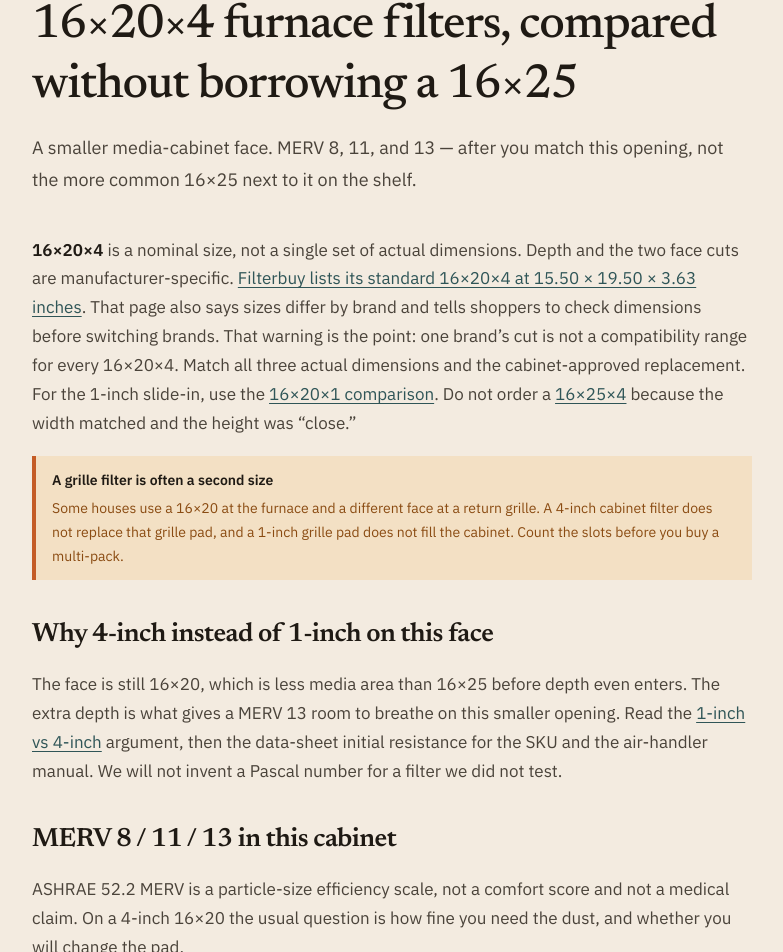
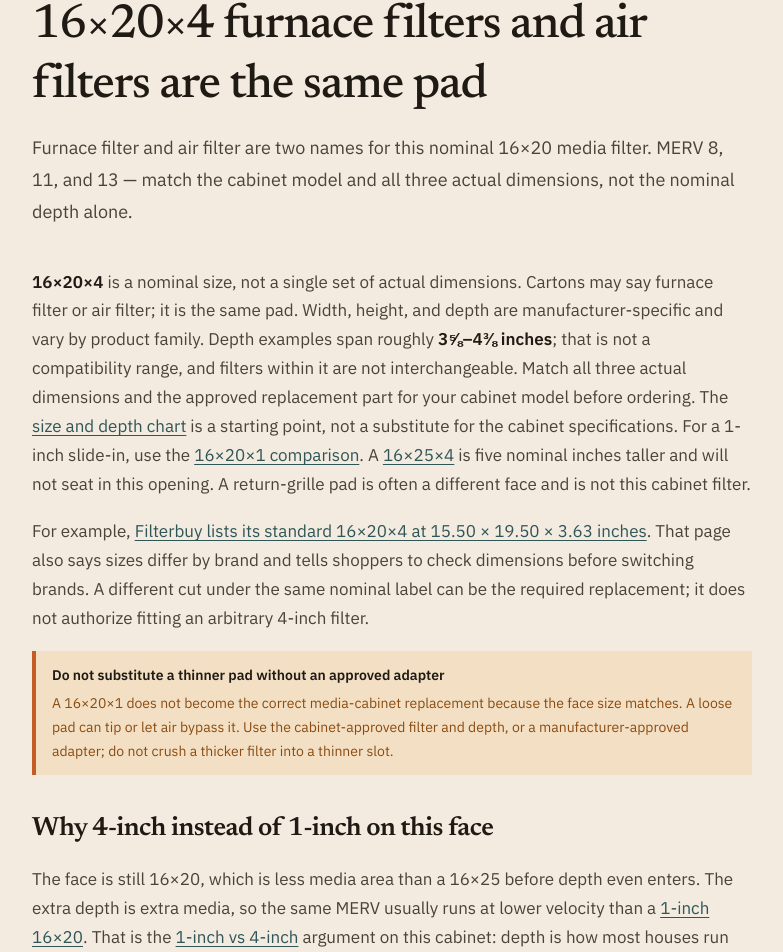
Before and after one commit to laqaer/filter-fit, a Next.js app: page /16x20x4-furnace-filters in a window 1280 px wide. Shown: the part 154-1106 px from the top of the page, without its empty margins (248-1031 px from the left). Built offline with nearby package versions, Linux system fonts and the light colour scheme.

Commit message:
feat(content): align 16x20x4 furnace and air filter guide (FF-CONTENT-010)
Treat furnace filter and air filter as the same 16×20×4 pad, and state depth examples only so the page does not publish a face-and-depth buy target.

Co-authored-by: laqaer <laqaer@users.noreply.github.com>

```diff
--- a/app/16x20x4-furnace-filters/page.tsx
+++ b/app/16x20x4-furnace-filters/page.tsx
@@ -10,9 +10,9 @@ import { openGraphImage } from "@/lib/metadata";
 import { articleJsonLd } from "@/lib/schema";
 import { site } from "@/lib/site";
 
-const title = "16×20×4 furnace filters: MERV 8 vs 11 vs 13";
+const title = "16×20×4 furnace filters and air filters: MERV 8 vs 11 vs 13";
 const description =
-  "Compare 16x20x4 furnace filters at MERV 8, 11, and 13. Actual size varies by brand. Brand classes, no fake scores.";
+  "16x20x4 furnace filters and air filters are the same pad. MERV 8, 11, and 13 in a media cabinet — actual size, 4-inch vs 1-inch, and brand classes, no fake scores.";
 
 export const metadata: Metadata = {
   title,
@@ -34,43 +34,57 @@ export default function Size16x20x4Page() {
       />
       <GuideHero
         kicker="Media cabinet"
-        title="16×20×4 furnace filters, compared without borrowing a 16×25"
-        dek="A smaller media-cabinet face. MERV 8, 11, and 13 — after you match this opening, not the more common 16×25 next to it on the shelf."
+        title="16×20×4 furnace filters and air filters are the same pad"
+        dek="Furnace filter and air filter are two names for this nominal 16×20 media filter. MERV 8, 11, and 13 — match the cabinet model and all three actual dimensions, not the nominal depth alone."
       />
 
       <div className="prose-fit mt-10">
         <p>
-          <strong>16×20×4</strong> is a nominal size, not a single set of actual dimensions. Depth
-          and the two face cuts are manufacturer-specific.{" "}
+          <strong>16×20×4</strong> is a nominal size, not a single set of actual dimensions.
+          Cartons may say furnace filter or air filter; it is the same pad. Width, height, and
+          depth are manufacturer-specific and vary by product family. Depth examples span
+          roughly <strong>3⅝–4⅜ inches</strong>; that is not a compatibility range, and filters
+          within it are not interchangeable. Match all three actual dimensions and the approved
+          replacement part for your cabinet model before ordering. The{" "}
+          <Link href="/furnace-filter-size-depth-chart">size and depth chart</Link> is a starting
+          point, not a substitute for the cabinet specifications. For a 1-inch slide-in, use the{" "}
+          <Link href="/16x20x1-furnace-filters">16×20×1 comparison</Link>. A{" "}
+          <Link href="/16x25x4-furnace-filters">16×25×4</Link> is five nominal inches taller and
+          will not seat in this opening. A return-grille pad is often a different face and is not
+          this cabinet filter.
+        </p>
+        <p>
+          For example,{" "}
           <a href="https://filterbuy.com/air-filters/16x20x4/">Filterbuy lists its standard
           16×20×4 at 15.50 × 19.50 × 3.63 inches</a>. That page also says sizes differ by brand
-          and tells shoppers to check dimensions before switching brands. That warning is the
-          point: one brand’s cut is not a compatibility range for every 16×20×4. Match all three
-          actual dimensions and the cabinet-approved replacement. For the 1-inch slide-in, use the{" "}
-          <Link href="/16x20x1-furnace-filters">16×20×1 comparison</Link>. Do not order a{" "}
-          <Link href="/16x25x4-furnace-filters">16×25×4</Link> because the width matched and the
-          height was “close.”
+          and tells shoppers to check dimensions before switching brands. A different cut under
+          the same nominal label can be the required replacement; it does not authorize fitting
+          an arbitrary 4-inch filter.
         </p>
-        <Callout title="A grille filter is often a second size" tone="warn">
-          Some houses use a 16×20 at the furnace and a different face at a return grille. A 4-inch
-          cabinet filter does not replace that grille pad, and a 1-inch grille pad does not fill
-          the cabinet. Count the slots before you buy a multi-pack.
+        <Callout title="Do not substitute a thinner pad without an approved adapter" tone="warn">
+          A 16×20×1 does not become the correct media-cabinet replacement because the face size
+          matches. A loose pad can tip or let air bypass it. Use the cabinet-approved filter and
+          depth, or a manufacturer-approved adapter; do not crush a thicker filter into a thinner
+          slot.
         </Callout>
 
         <h2>Why 4-inch instead of 1-inch on this face</h2>
         <p>
-          The face is still 16×20, which is less media area than 16×25 before depth even enters.
-          The extra depth is what gives a MERV 13 room to breathe on this smaller opening. Read
-          the <Link href="/1-inch-vs-4-inch-merv-13">1-inch vs 4-inch</Link> argument, then the
-          data-sheet initial resistance for the SKU and the air-handler manual. We will not invent
-          a Pascal number for a filter we did not test.
+          The face is still 16×20, which is less media area than a 16×25 before depth even
+          enters. The extra depth is extra media, so the same MERV usually runs at lower
+          velocity than a <Link href="/16x20x1-furnace-filters">1-inch 16×20</Link>. That is the{" "}
+          <Link href="/1-inch-vs-4-inch-merv-13">1-inch vs 4-inch</Link> argument on this
+          cabinet: depth is how most houses run finer filtration without making the filter the
+          tightest fitting on the return. It is not a promise that every 4-inch SKU is gentle.
+          Read the data-sheet initial resistance and the furnace or air-handler manual. We will
+          not invent a Pascal number for a filter we did not test.
         </p>
 
         <h2>MERV 8 / 11 / 13 in this cabinet</h2>
         <p>
           ASHRAE 52.2 MERV is a particle-size efficiency scale, not a comfort score and not a
           medical claim. On a 4-inch 16×20 the usual question is how fine you need the dust, and
-          whether you will change the pad.
+          whether you will change the pad, not whether the slot can physically hold a pleat.
         </p>
       </div>
 
@@ -139,29 +153,43 @@ export default function Size16x20x4Page() {
       <div className="prose-fit mt-10">
         <h3>Retail boxed (Filtrete-style)</h3>
         <p>
-          The 4-inch aisle is thinner than the 16×20×1 wall, and thinner still than 16×25. You are
-          often buying an MPR number. Treat that as a class label, not a lab conversion, and
-          compare all three actual dimensions with the cabinet requirements.
+          Hardware walls are thick with 16×20×1 and thinner on 4-inch, and thinner still than
+          16×25. You are often buying an MPR number. Treat MPR 1000 as the everyday MERV 11-class
+          comparison and higher MPR as a class label, not a lab conversion. Compare the exact
+          product family and all three actual dimensions with the cabinet requirements; do not
+          assume every nominal 4-inch filter is 3¾ inches deep.
         </p>
         <h3>Value pleated (Aerostar-style)</h3>
         <p>
-          Usually printed MERV 8 / 11 / 13. Inspect the frame. A floppy pad on this smaller face
-          still leaks at the gasket. Confirm the actual cut before a multi-pack — 15½ × 19½ is not
-          a leftover 16×25 with the end folded.
+          Usually printed MERV 8 / 11 / 13, sold in multi-packs online. Inspect the frame: a floppy
+          4-inch pad leaks at the cabinet gasket, which defeats the MERV you paid for. Confirm the
+          actual dimensions before a six-pack — 15⅜ is not the same pad as 15⅞, 19⅜ is not the
+          same pad as 19⅞, and 3⅝ is not the same depth as 4⅜. A leftover 16×25 will not fold into
+          this opening.
         </p>
         <h3>Direct / cut-to-size (Filterbuy-style)</h3>
         <p>
-          The same 16×20 face is sold at more than one depth. The cabinet model decides. If the
-          door says 16×20×1, do not order this pad and crush it. If a technician already installed
-          a deep rack, do not keep stuffing the 1-inch pad into it.
+          The same 16×20 face is sold as 16×20×1, 16×20×2, 16×20×4, and 16×20×5. The cabinet model
+          and approved replacement part decide which one fits. A nominal 4-inch label at one brand
+          can describe a deeper pad at another. Match actual width, height, and depth rather than
+          choosing by the printed third number alone.
         </p>
 
         <h2>Change intervals</h2>
         <p>
-          Four inches loads slower than a 1-inch 16×20. The smaller face does not grant a year of
-          neglect. A printed “6 month” or “12 month” claim is a marketing interval. MERV 8 often
-          30–90 days depending on dust and runtime; MERV 11 often 60–90 days in 4-inch; MERV 13 is
-          not set-and-forget. If you are unsure the blower has room, use{" "}
+          Four inches of media loads slower than a 1-inch 16×20, which is why the interval
+          stretches. It does not disappear. Pets, renovation dust, and a furnace that runs all
+          winter still write the calendar. A printed “6 month” or “12 month” claim is a marketing
+          interval, not a measurement of your return.
+        </p>
+        <p>
+          Honest habits on this face, matching the table: MERV 8 often 30–90 days depending on dust
+          and runtime; MERV 11 often 60–90 days in 4-inch; MERV 13 is not set-and-forget. A loaded
+          16×20×4 is a different product than a clean one. If the current filter is packed early,
+          fix the dust load or the return before you chase a higher MERV.
+        </p>
+        <p>
+          Still unsure whether 13 is appropriate for the blower? Use{" "}
           <Link href="/merv-13-safe-for-furnace">Is MERV 13 safe for your furnace?</Link>
         </p>
       </div>
--- a/lib/filters.ts
+++ b/lib/filters.ts
@@ -123,7 +123,7 @@ export const sizeChart: SizeRow[] = [
   },
   {
     nominal: "16×20×4",
-    typicalActual: "Varies by SKU; not a compatibility range",
+    typicalActual: "Varies by SKU; depth examples ~3⅝–4⅜ inches, not a compatibility range",
     commonDepths: "4 (nominal)",
     notes:
       "Match all three actual dimensions and the cabinet-approved replacement part. Do not substitute a 1-inch pad. See the linked guide.",
--- a/lib/guides.ts
+++ b/lib/guides.ts
@@ -41,11 +41,11 @@ export const guides: Guide[] = [
   },
   {
     href: "/16x20x4-furnace-filters",
-    title: "16×20×4 furnace filters",
+    title: "16×20×4 furnace and air filters",
     kicker: "Media cabinet",
-    dek: "MERV 8 / 11 / 13 in a 16×20 media cabinet. Actual size varies by brand — match the cabinet, no fake scores.",
+    dek: "Furnace filter and air filter name the same 16×20×4 pad. MERV 8 / 11 / 13 in a media cabinet — actual size, brand classes, no fake scores.",
     description:
-      "Compare 16x20x4 furnace filters at MERV 8, 11, and 13. Actual dimensions vary by cabinet. Brand-class notes, no fake scores.",
+      "Compare 16x20x4 furnace filters and air filters — the same pad — at MERV 8, 11, and 13. Actual size, 4-inch vs 1-inch, and brand-class notes.",
   },
   {
     href: "/14x25x1-furnace-filters",
```
Also changed, not shown: scripts/test-size-guide.mjs (+26 -0 lines), 1 other file (tests, documents, lock files or other folders).
